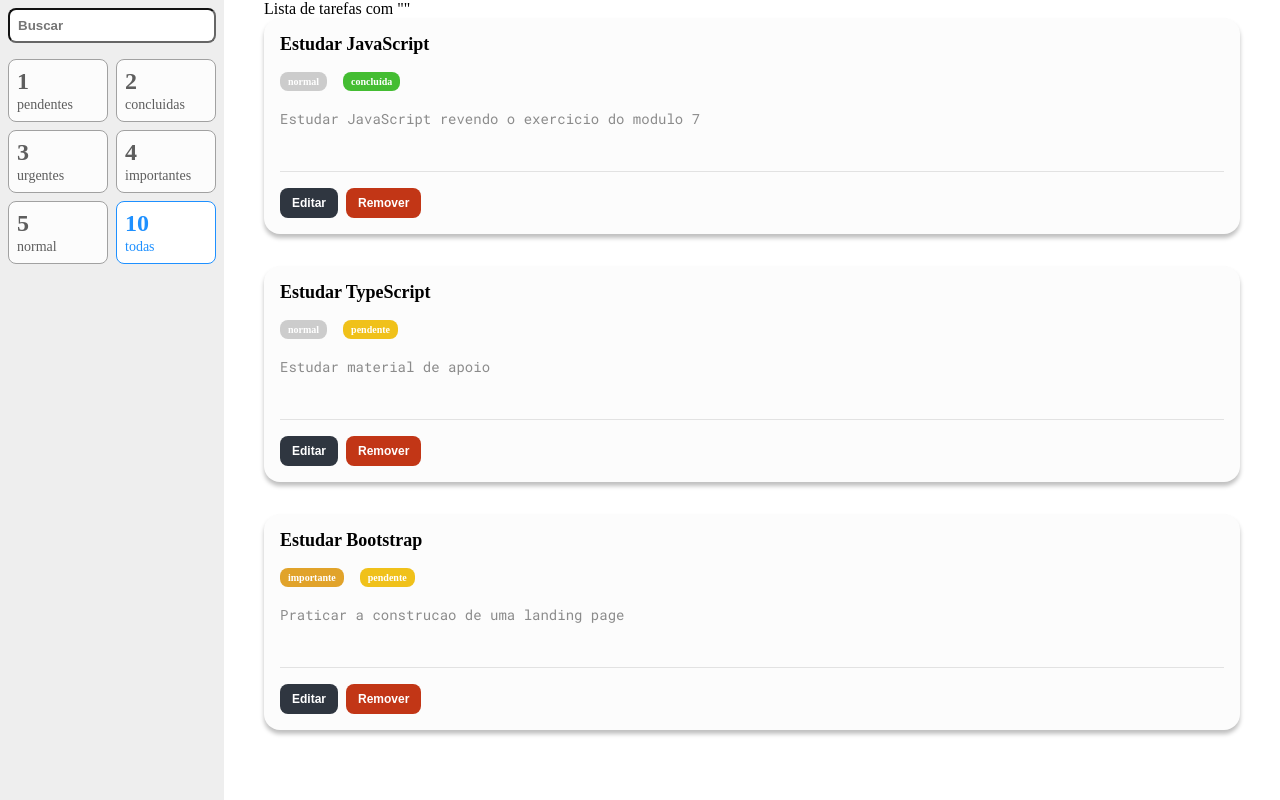
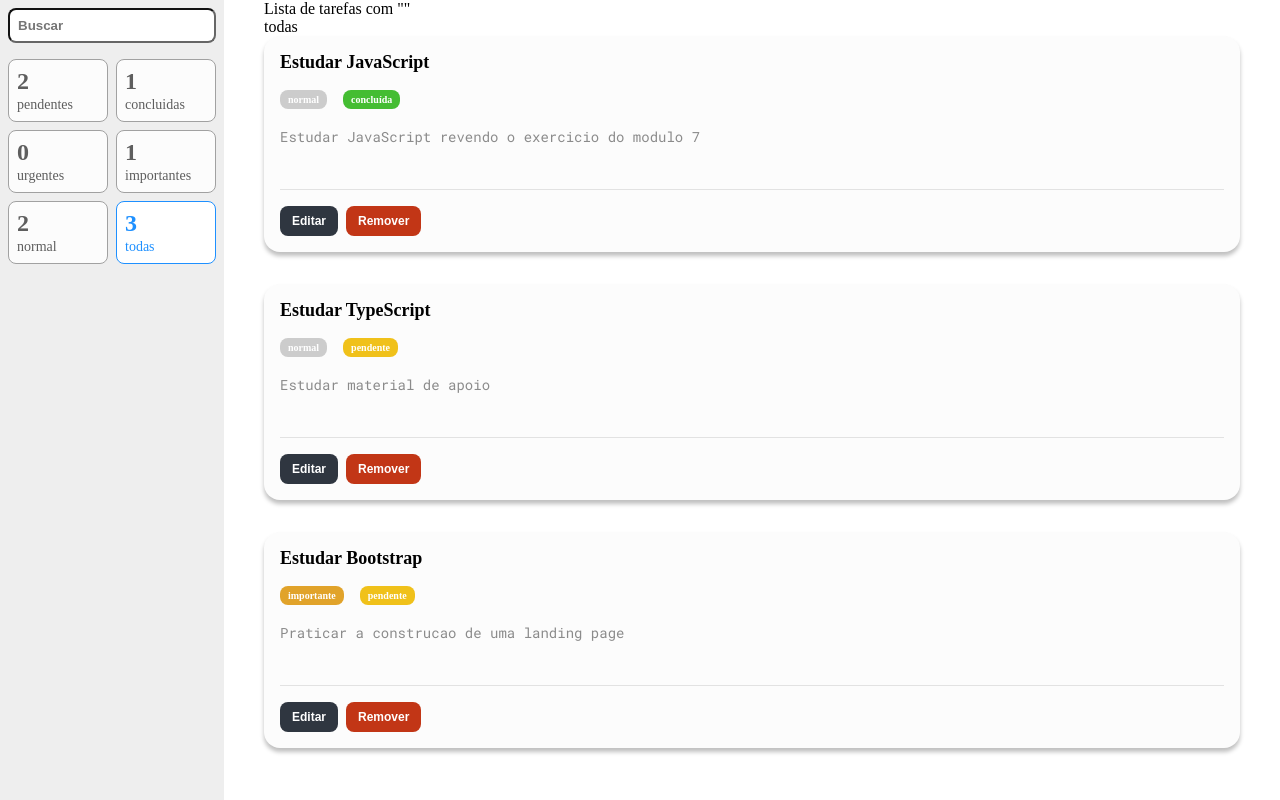
Before and after one commit to ClaudioFerreir/advancedToDoList, a React (Create React App) app: page / in a window 1280 px wide. Built offline with nearby package versions, Linux system fonts and the light colour scheme.

Commit message:
filter react added

```diff
--- a/src/Components/FiltroCard/index.tsx
+++ b/src/Components/FiltroCard/index.tsx
@@ -1,16 +1,54 @@
+import { useDispatch, useSelector } from 'react-redux'
+import { alterarFiltro } from '../../store/reducers/filtro'
 import * as S from './styles'
+import * as enums from '../../utils/enums/Tarefa'
+import { RootReducer } from '../../store'
 
 export type Props = {
-  ativo?: boolean
-  contador: number
   legenda: string
+  criterio: 'prioridade' | 'status' | 'todas'
+  valor?: enums.Prioridade | enums.Status
 }
 
-const FiltroCard = ({ ativo, contador, legenda }: Props) => (
-  <S.Card ativo={ativo}>
-    <S.Contador>{contador}</S.Contador>
-    <S.Label>{legenda}</S.Label>
-  </S.Card>
-)
+const FiltroCard = ({ legenda, criterio, valor }: Props) => {
+  const dispatch = useDispatch()
+  const { filtro, tarefas } = useSelector((state: RootReducer) => state)
+
+  const verificaEstaAtivo = () => {
+    const mesmoCriterio = filtro.criterio === criterio
+    const mesmoValor = filtro.valor === valor
+
+    return mesmoCriterio && mesmoValor
+  }
+
+  const contaTarefas = () => {
+    if (criterio === 'todas') return tarefas.itens.length
+    if (criterio === 'prioridade') {
+      return tarefas.itens.filter((item) => item.prioridade === valor).length
+    }
+    if (criterio === 'status') {
+      return tarefas.itens.filter((item) => item.status === valor).length
+    }
+  }
+
+  const filtrar = () => {
+    dispatch(
+      alterarFiltro({
+        criterio,
+        valor
+      })
+    )
+  }
+
+  const contador = contaTarefas()
+  const ativo = verificaEstaAtivo()
+
+  return (
+    <S.Card ativo={ativo} onClick={filtrar}>
+      <S.Contador>{contador}</S.Contador>
+      <S.Label>{legenda}</S.Label>
+    </S.Card>
+  )
+}
 
 export default FiltroCard
--- a/src/Components/FiltroCard/styles.ts
+++ b/src/Components/FiltroCard/styles.ts
@@ -1,15 +1,16 @@
 import styled from 'styled-components'
 
-import { Props } from '.'
+type Props = {
+  ativo: boolean
+}
 
-type PropsSemLegendaEContador = Omit<Props, 'legenda' | 'contador'>
-
-export const Card = styled.div<PropsSemLegendaEContador>`
+export const Card = styled.div<Props>`
   padding: 8px;
   border: 1px solid ${(props) => (props.ativo ? '#1E90FF' : '#a1a1a1')};
   background-color: ${(props) => (props.ativo ? '#fff' : '#fcfcfc')};
   color: ${(props) => (props.ativo ? '#1E90FF' : '#5e5e5e')};
   border-radius: 8px;
+  cursor: pointer;
 `
 
 export const Contador = styled.span`
--- a/src/containers/BarraLateral/index.tsx
+++ b/src/containers/BarraLateral/index.tsx
@@ -1,9 +1,11 @@
 import { useDispatch, useSelector } from 'react-redux'
 
 import FiltroCard from '../../Components/FiltroCard'
-import * as S from './styles'
 import { RootReducer } from '../../store'
 import { alterarTermo } from '../../store/reducers/filtro'
+
+import * as S from './styles'
+import * as enums from '../../utils/enums/Tarefa'
 
 const BarraLateral = () => {
   const dispatch = useDispatch()
@@ -19,12 +21,32 @@
           onChange={(evento) => dispatch(alterarTermo(evento.target.value))}
         />
         <S.Filtros>
-          <FiltroCard legenda="pendentes" contador={1} />
-          <FiltroCard legenda="concluidas" contador={2} />
-          <FiltroCard legenda="urgentes" contador={3} />
-          <FiltroCard legenda="importantes" contador={4} />
-          <FiltroCard legenda="normal" contador={5} />
-          <FiltroCard legenda="todas" contador={10} ativo />
+          <FiltroCard
+            valor={enums.Status.PENDENTE}
+            criterio="status"
+            legenda="pendentes"
+          />
+          <FiltroCard
+            valor={enums.Status.CONCLUIDA}
+            criterio="status"
+            legenda="concluidas"
+          />
+          <FiltroCard
+            valor={enums.Prioridade.URGENTE}
+            criterio="prioridade"
+            legenda="urgentes"
+          />
+          <FiltroCard
+            valor={enums.Prioridade.IMPORTANTE}
+            criterio="prioridade"
+            legenda="importantes"
+          />
+          <FiltroCard
+            valor={enums.Prioridade.NORMAL}
+            criterio="prioridade"
+            legenda="normal"
+          />
+          <FiltroCard criterio="todas" legenda="todas" />
         </S.Filtros>
       </div>
     </S.Aside>
--- a/src/containers/ListaDeTarefas/index.tsx
+++ b/src/containers/ListaDeTarefas/index.tsx
@@ -6,17 +6,40 @@
 
 const ListaDeTarefas = () => {
   const { itens } = useSelector((state: RootReducer) => state.tarefas)
-  const { termo } = useSelector((state: RootReducer) => state.filtro)
+  const { termo, criterio, valor } = useSelector(
+    (state: RootReducer) => state.filtro
+  )
 
   const filtraTarefas = () => {
-    return itens.filter(
-      (item) => item.titulo.toLowerCase().search(termo.toLowerCase()) >= 0
-    )
+    let tarefasFiltradas = itens
+    if (termo !== undefined) {
+      tarefasFiltradas = tarefasFiltradas.filter(
+        (item) => item.titulo.toLowerCase().search(termo.toLowerCase()) >= 0
+      )
+      if (criterio === 'prioridade') {
+        tarefasFiltradas = tarefasFiltradas.filter(
+          (item) => item.prioridade === valor
+        )
+      } else if (criterio === 'status') {
+        tarefasFiltradas = tarefasFiltradas.filter(
+          (item) => item.status === valor
+        )
+      }
+
+      return tarefasFiltradas
+    } else {
+      return itens
+    }
   }
 
   return (
     <Container>
       <p>Lista de tarefas com &quot;{termo}&quot;</p>
+      <ul>
+        <li>{termo}</li>
+        <li>{criterio}</li>
+        <li>{valor}</li>
+      </ul>
       <ul>
         {filtraTarefas().map((t) => (
           <li key={t.titulo}>
--- a/src/store/reducers/filtro.ts
+++ b/src/store/reducers/filtro.ts
@@ -2,7 +2,7 @@
 import * as enums from '../../utils/enums/Tarefa'
 
 type FiltroState = {
-  termo: string
+  termo?: string
   criterio: 'prioridade' | 'status' | 'todas'
   valor?: enums.Prioridade | enums.Status
 }
@@ -18,10 +18,14 @@
   reducers: {
     alterarTermo: (state, action: PayloadAction<string>) => {
       state.termo = action.payload
+    },
+    alterarFiltro: (state, action: PayloadAction<FiltroState>) => {
+      state.criterio = action.payload.criterio
+      state.valor = action.payload.valor
     }
   }
 })
 
-export const { alterarTermo } = filtroSlice.actions
+export const { alterarTermo, alterarFiltro } = filtroSlice.actions
 
 export default filtroSlice.reducer
```
